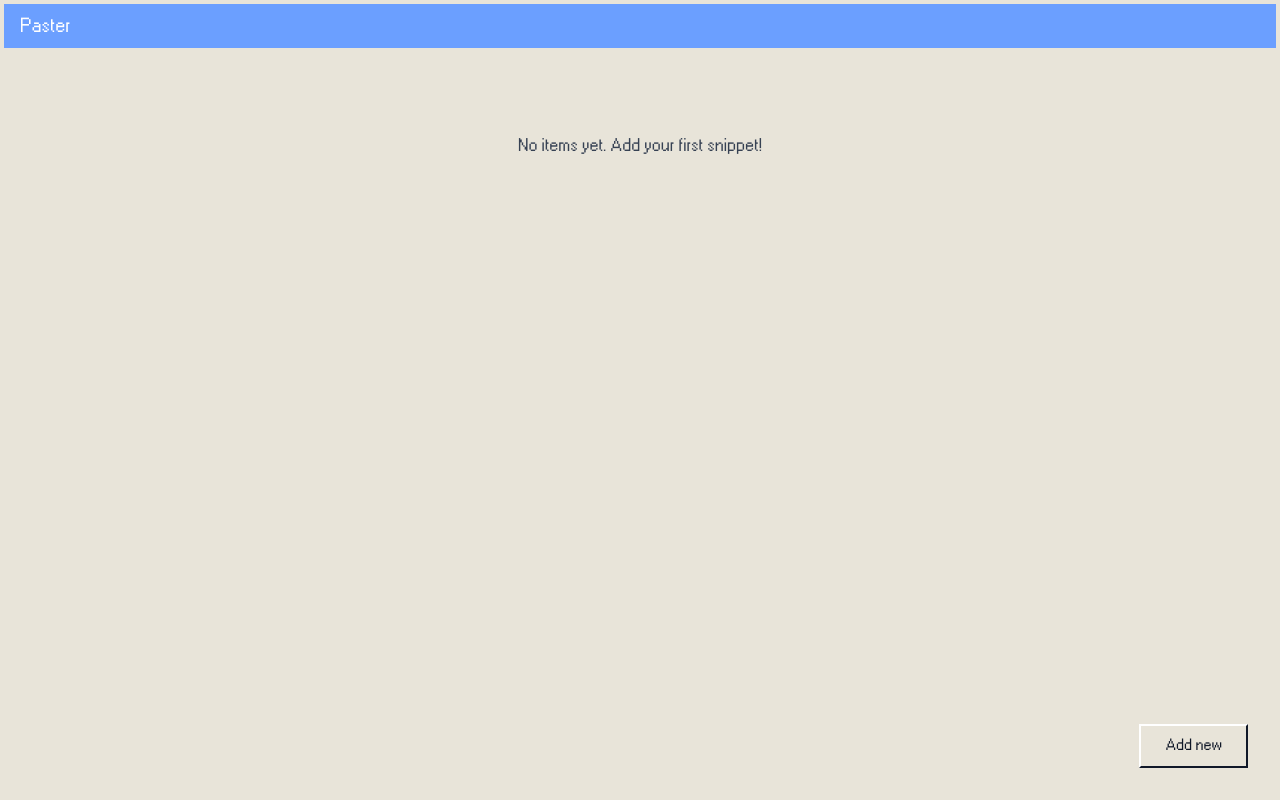
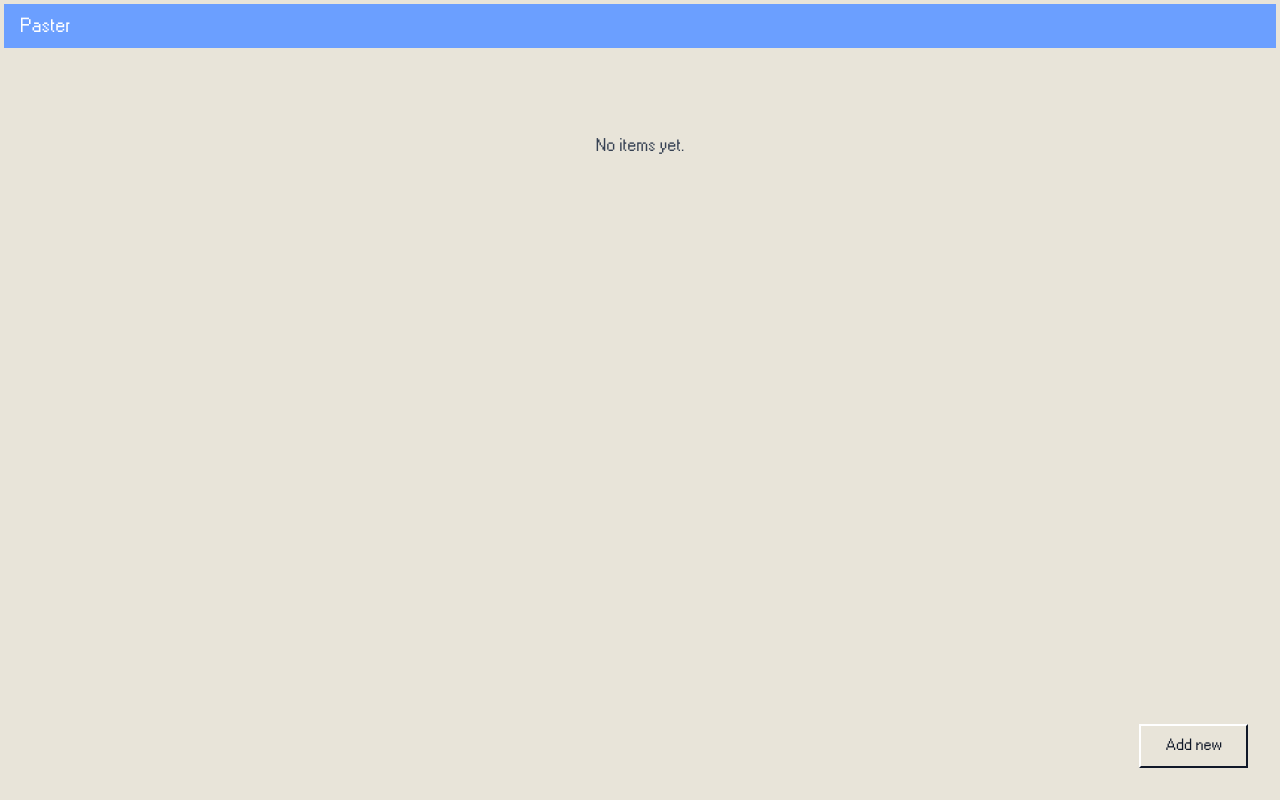
Before and after one commit to laremund/paster, a React (Vite) app: page / in a window 1280 px wide. Built offline with nearby package versions, Linux system fonts and the light colour scheme.

Commit message:
Revise no items message.

```diff
--- a/src/App.tsx
+++ b/src/App.tsx
@@ -130,7 +130,7 @@ function App() {
 
           {items.length === 0 && isDefault ? (
             <div className="text-center py-12">
-              <p className="text-gray-700 text-lg mb-4">No items yet. Add your first snippet!</p>
+              <p className="text-gray-700 text-lg mb-4">No items yet.</p>
             </div>
           ) : (
             items.map((item) => {
```
